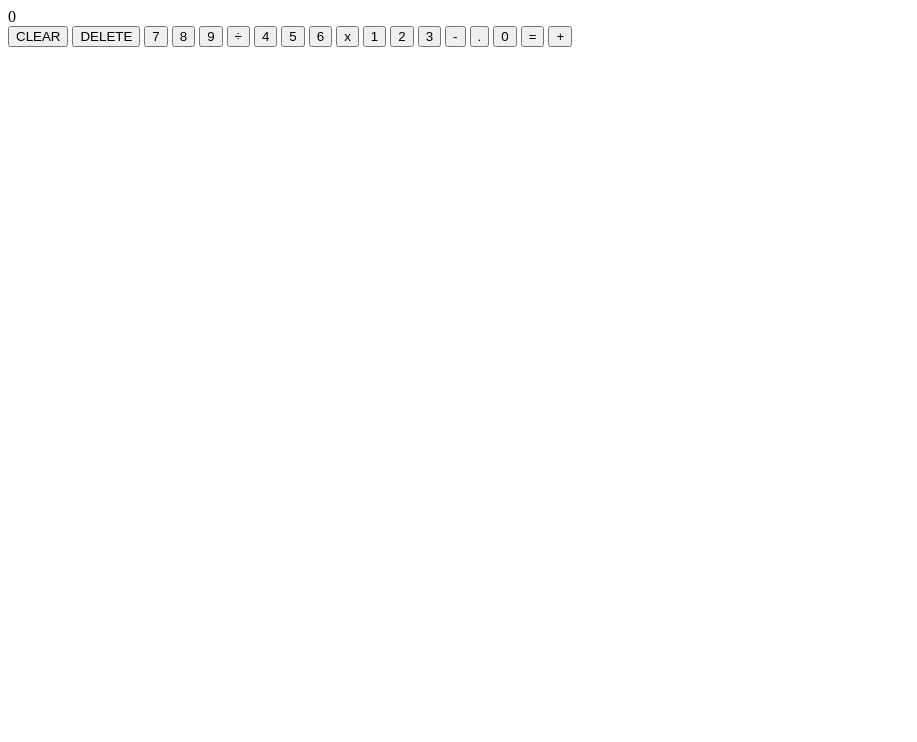
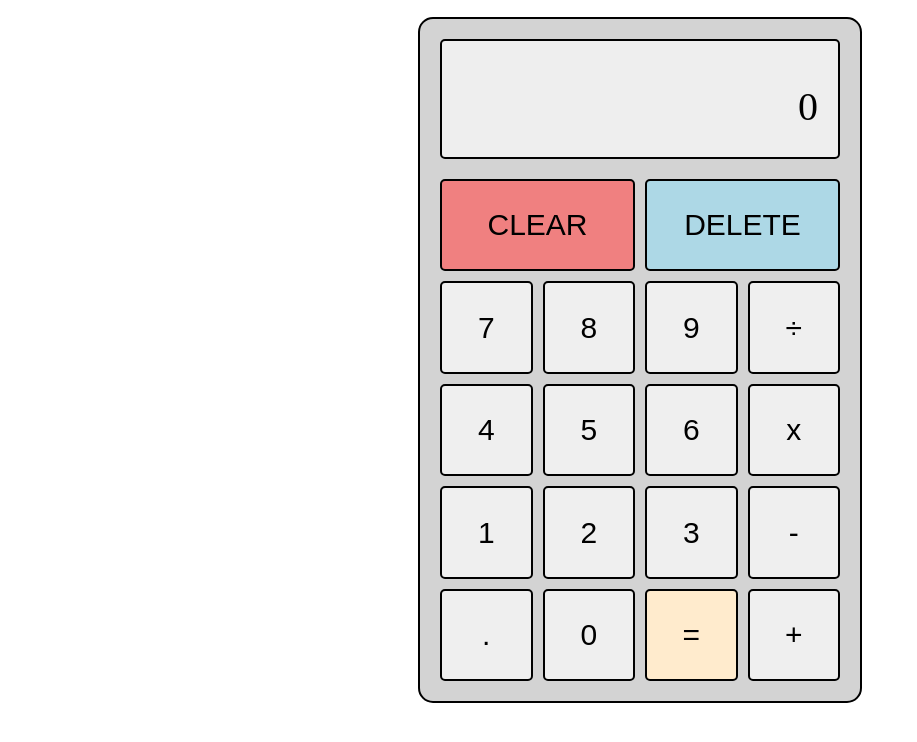
Before and after one commit to JohnTHancock/calculator, a plain HTML site: page index.html in a window 1280 px wide. Shown: the whole page, without its empty margins (0-917 px from the left). Drawn offline with Linux system fonts and the light colour scheme.

Commit message:
Add CSS styling
Added css styling to have all buttons and divs in the correct places
and made everything look nice and pretty.

```diff
--- a/index.html
+++ b/index.html
@@ -10,7 +10,7 @@
 
 <body>
     <div id="main">
-        <div id="container" class="roundedRectangle">
+        <div id="container">
             <div id="screen">
                 <div id="screenLast"></div>
                 <div id="screenCurrent">0</div>
--- a/styles.css
+++ b/styles.css
@@ -0,0 +1,72 @@
+body {
+    font-family: 'Roboto' sans-serif;
+}
+
+#main {
+    display: flex;
+    align-items: center;
+    justify-content: center;
+    height: 75vh;
+    min-height: 500px;
+    padding: 10px;
+    margin-top: 50px;
+}
+
+#container {
+    width: 400px;
+    border: 2px black solid;
+    border-radius: 15px;
+    padding: 20px;
+    background-color: lightgray;
+}
+
+#screen {
+    background-color: #eee;
+    padding: 10px 20px;
+    margin-bottom: 20px;
+    text-align: right;
+}
+
+#screenLast {
+    min-height: 32px;
+    font-size: 20px;
+}
+
+#screenCurrent {
+    min-height: 64px;
+    font-size: 40px;
+}
+
+.btn, #screen {
+    border: 2px black solid;
+    border-radius: 5px;
+}
+
+.btn {
+    font-size: 30px;
+    min-height: 92.5px;
+}
+
+#buttonsGrid {
+    display: grid;
+    grid-template-columns: repeat(4, 1fr);
+    grid-template-rows: repeat(5, 1fr);
+    column-gap: 10px;
+    row-gap: 10px;
+}
+
+#clearBtn {
+    grid-column-start: 1;
+    grid-column-end: 3;
+    background-color: lightcoral;
+}
+
+#deleteBtn {
+    grid-column-start: 3;
+    grid-column-end: 5;
+    background-color: lightblue;
+}
+
+#equalsBtn {
+    background-color: blanchedalmond;
+}
```
